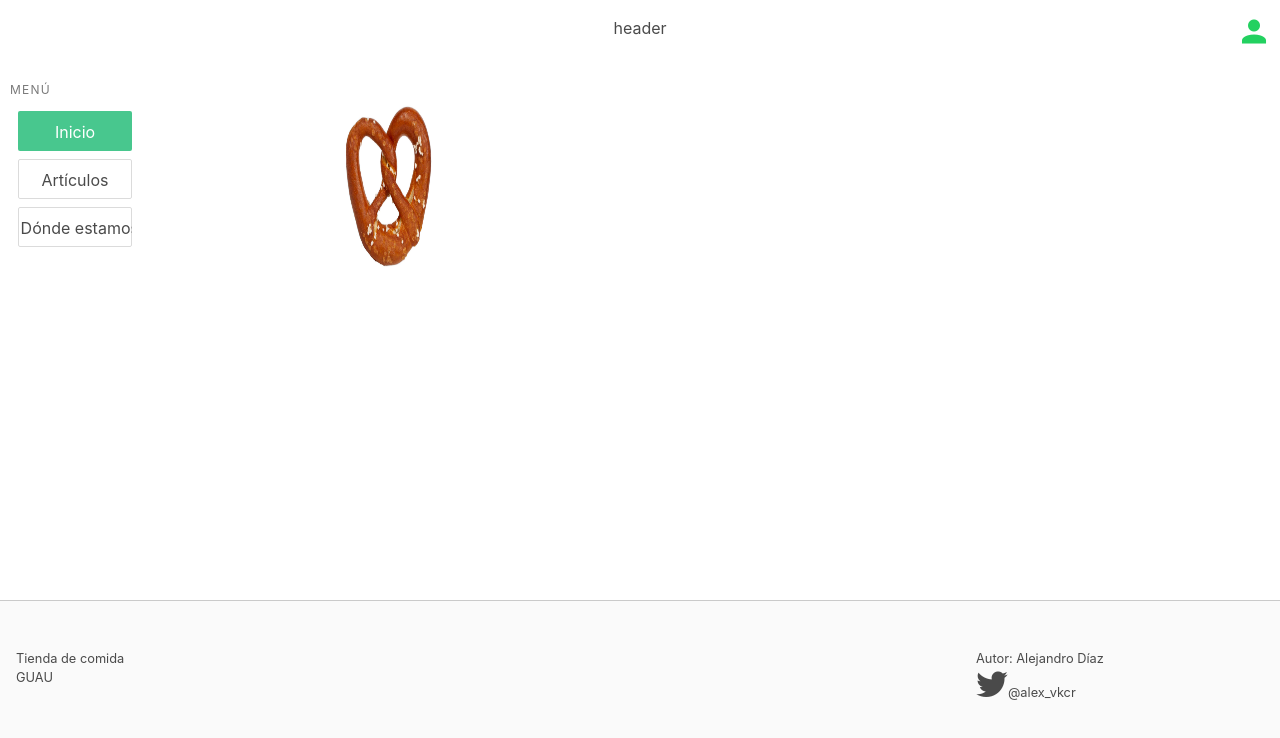
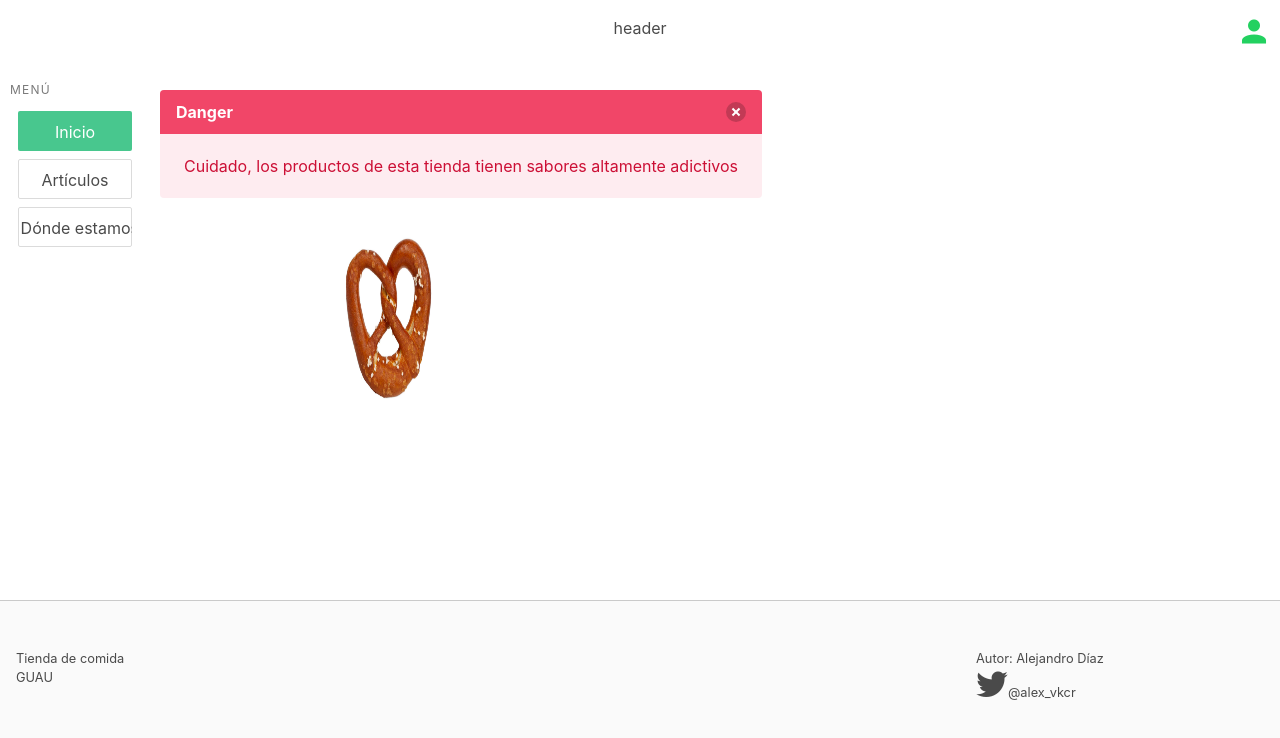
Before and after one commit to alexvkcr/shop, a Vue app in the folder shop/: page / in a window 1280 px wide. Shown: the top 738 px of the page. Built offline with nearby package versions, Linux system fonts and the light colour scheme; what v-img would draw is missing.

Commit message:
refactor/img transition

```diff
--- a/shop/src/components/Index.vue
+++ b/shop/src/components/Index.vue
@@ -1,5 +1,8 @@
 <template>
   <div id="Index">
+    <b-message title="Danger" type="is-danger" aria-close-label="Close message">
+            Cuidado, los productos de esta tienda tienen sabores altamente adictivos
+    </b-message>
     <img class="indexImg img1" :src="require(`@/assets/img/pretzel.jpg`)" alt="Imagen de Pretzel" >
   </div>
 </template>
@@ -13,17 +16,20 @@ export default {
 
 <style>
 #Index {
-  display: block;
   overflow-x: hidden;
 }
 .indexImg{
   display: inline-block;
   width: 80vw;
   height: 20vh;
-  margin: auto auto auto 12%;
+  margin-left: 12%;
   padding: 0 3em;
+  padding-right: auto;
   animation-duration: 1s;
   animation-name: slidein;
+}
+article.message{
+  display: inline-block;
 }
 
 @keyframes slidein {
@@ -43,7 +49,9 @@ export default {
     display: block;
     width: 15vw;
     height: 15vw;
-    margin: auto auto auto 12%;
+    margin-left: 12%;
+    padding: 0 3em;
+    padding-right: auto;
   }
   @keyframes slidein {
     from {
```
